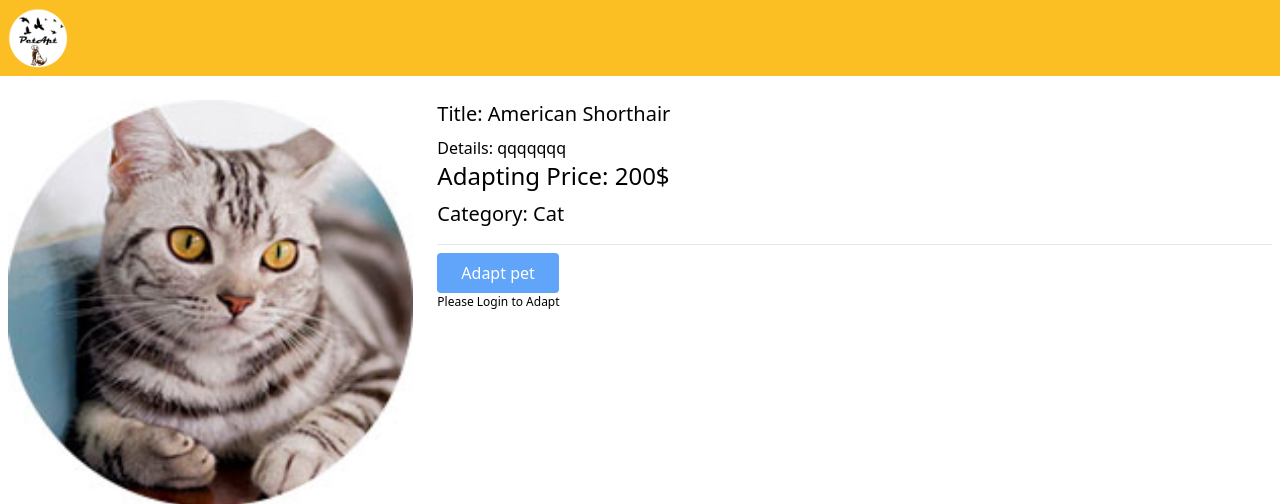
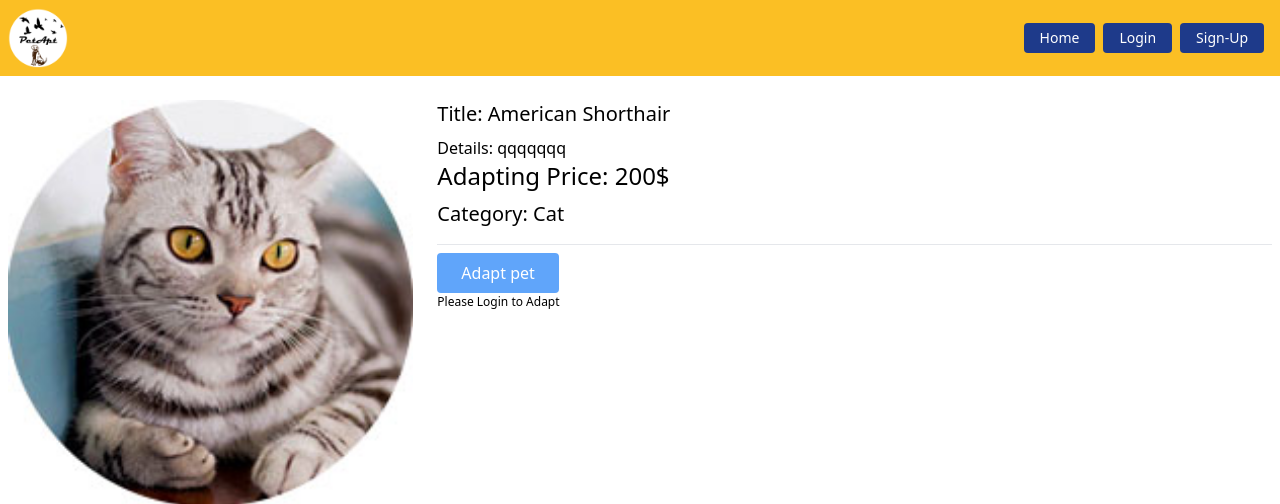
Before and after one commit to Sarker-Rajib/petApt, a Django app: page /user/pet-details/9 in a window 1280 px wide. Shown: the top 504 px of the page. Run offline with Django 4.2, Linux system fonts and the light colour scheme; data comes from the database, SQL or seed files in the repository; data that the repository does not hold is empty; some libraries are stand-ins or nearby versions.

Commit message:
menu fixed

```diff
--- a/Core/templates/navbar.html
+++ b/Core/templates/navbar.html
@@ -8,13 +8,14 @@
         </div>
 
 
-        <div class="block hidden flex items-center lg:w-auto pl-10 pr-2" id="collNav">
-            <a href="{% url 'home' %}"
-                class="mx-2 inline-block font-medium text-sm px-4 py-2 leading-none bg-blue-900 rounded text-white border-white hover:border-transparent hover:text-dark hover:bg-red-700 mt-4 lg:mt-0">Home
-            </a>
+        <div class="hidden lg:flex lg:items-center lg:w-auto pl-10 pr-2" id="collNav">
 
             {% if request.user.is_authenticated %}
-            <div class="flex w-auto">
+            <div class="flex w-auto flex-wrap">
+                <a href="{% url 'home' %}"
+                    class="mx-2 inline-block font-medium text-sm px-4 py-2 leading-none bg-blue-900 rounded text-white border-white hover:border-transparent hover:text-dark hover:bg-red-700 mt-4 lg:mt-0">Home
+                </a>
+
                 <a href="{% url 'deposit' %}"
                     class="mx-2 inline-block font-medium text-sm px-4 py-2 leading-none bg-blue-900 rounded text-white border-white hover:border-transparent hover:text-dark hover:bg-red-700 mt-4 lg:mt-0">Deposit
                 </a>
@@ -33,13 +34,19 @@
             </div>
 
             {% else %}
-            <div>
+            <div class="flex w-auto flex-wrap">
+                <a href="{% url 'home' %}"
+                    class="mx-2 inline-block font-medium text-sm px-4 py-2 leading-none bg-blue-900 rounded text-white border-white hover:border-transparent hover:text-dark hover:bg-red-700 mt-4 lg:mt-0">Home
+                </a>
+
+
                 <a href="{% url 'login' %}"
-                    class="mr-2 inline-block font-medium text-sm px-4 py-2 leading-none bg-blue-900 rounded text-white border-white hover:border-transparent hover:text-gray-800 hover:bg-red-700 mt-4 lg:mt-0">Login</a>
-            </div>
-            <div>
+                    class="mr-2 inline-block font-medium text-sm px-4 py-2 leading-none bg-blue-900 rounded text-white border-white hover:border-transparent hover:text-gray-800 hover:bg-red-700 mt-4 lg:mt-0">Login
+                </a>
+
                 <a href="{% url 'signup' %}"
-                    class="inline-block font-medium text-sm px-4 py-2 leading-none bg-blue-900 rounded text-white border-white hover:border-transparent hover:text-gray-800 hover:bg-white mt-4 lg:mt-0">Sign-Up</a>
+                    class="inline-block font-medium text-sm px-4 py-2 leading-none bg-blue-900 rounded text-white border-white hover:border-transparent hover:text-gray-800 hover:bg-white mt-4 lg:mt-0">Sign-Up
+                </a>
             </div>
             {% endif %}
         </div>
```
